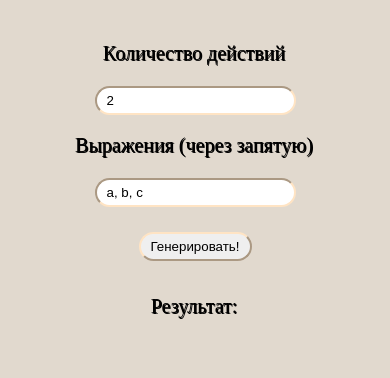
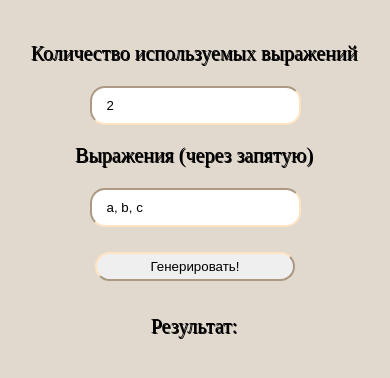
Before and after one commit to glindaqu/discrete-math-solver, a plain HTML site: page index.html in a window 390 px wide. Drawn offline with nearby package versions, Linux system fonts and the light colour scheme.

Commit message:
fixed input pattern and added small changes into design

```diff
--- a/index.html
+++ b/index.html
@@ -12,7 +12,7 @@
 <body>
     <div class="wrapper">
         <div class="container">
-            <p>Количество действий</p>
+                <p>Количество используемых выражений</p>
             <input class="dificult" type="text" name="dificult" value="2">
             <div class="var">
                 <p>Выражения (через запятую)</p>
--- a/script.js
+++ b/script.js
@@ -4,16 +4,9 @@ const getRandomElement = (arr, len) => arr[Math.floor(Math.random() * len)];
 const getInversion = () => Math.random()*2 > 1 ? '!' : ``;
 const isExpression = () => Math.random()*2 > 1 ? true : false;
 
-$('.container button').on('click', () => {
-    let dificult = Number($('.dificult').val());
-    let variables = $('.variables').val().split(', ');
-    console.log(variables);
-    $('.res__data').text(main(dificult, variables));
-});
 
 const main = (dificult, variables) => {
     let res = '';
-
     for (i=0; i<dificult; i++) {
         if (isExpression()) {
             res += `(${getInversion() + getRandomElement(variables, variables.length)}`;
@@ -31,6 +24,12 @@ const main = (dificult, variables) => {
             res += ' ' + getRandomElement(operations, operations.length) + ' ';
         }
     }
+    return res;
+};
 
-    return res;
-}
+$('.container button').on('click', () => {
+    let dificult = Number($('.dificult').val());
+    let variables = $('.variables').val().replaceAll(" ", "").split(",");
+    console.log(variables);
+    $('.res__data').text(main(dificult, variables));
+});
--- a/style.css
+++ b/style.css
@@ -20,9 +20,10 @@ body {
 .container button {
     margin-top: 25px;
     cursor: pointer;
-    padding: 5px 10px;
+    padding: 10px 25px;
     border-radius: 15px;
     border-color: bisque;
+    width: 200px;
 }
 
 .var {
@@ -39,6 +40,24 @@ body {
 .res {
     margin-top: 35px;
     text-align:center;
+}
+
+.res__data {
+    font-size: 100%;
+}
+
+@media (max-width: 1024px) {
+    body {
+        font-size: 25px;
+    }
+
+    .container button {
+        padding: 5px 10px;
+    }
+
+    .variables, .dificult {
+        padding: 10px 15px;
+    }
 }
 
 @media (max-width: 390px) {
```
